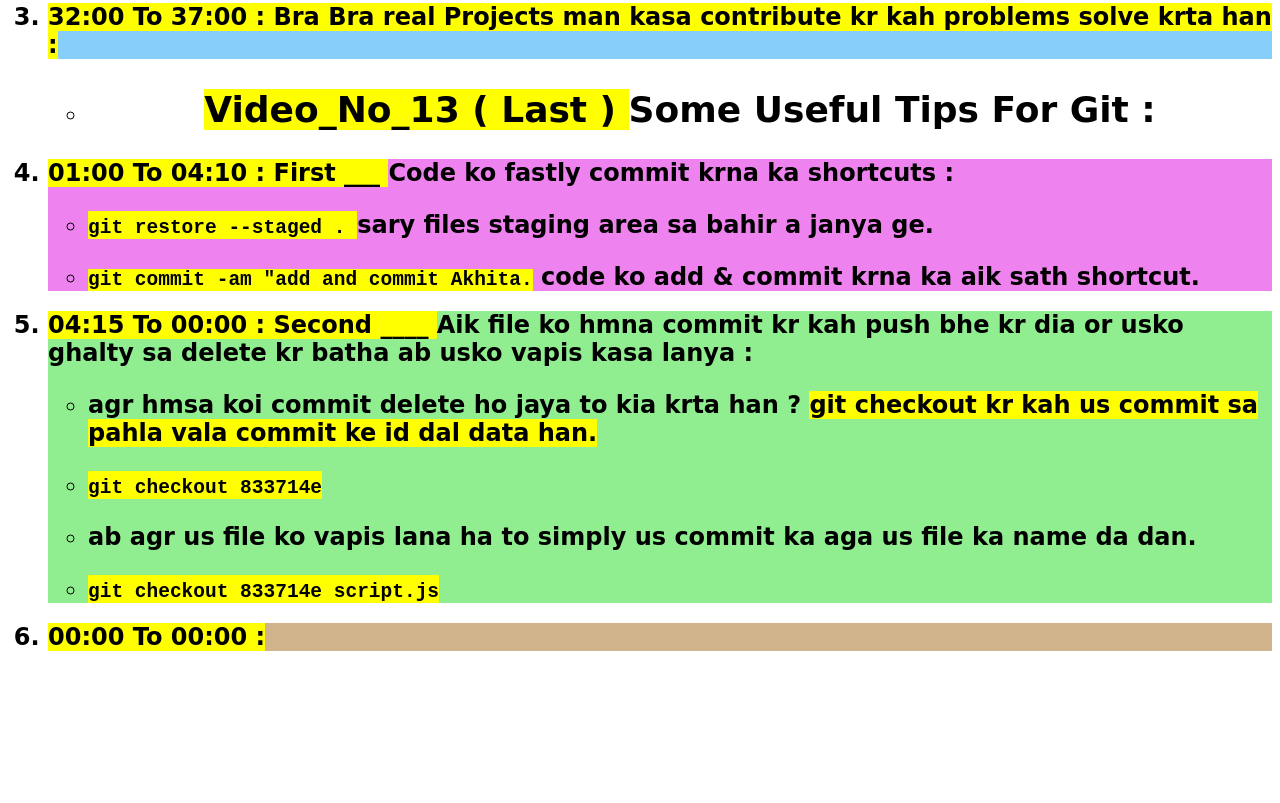
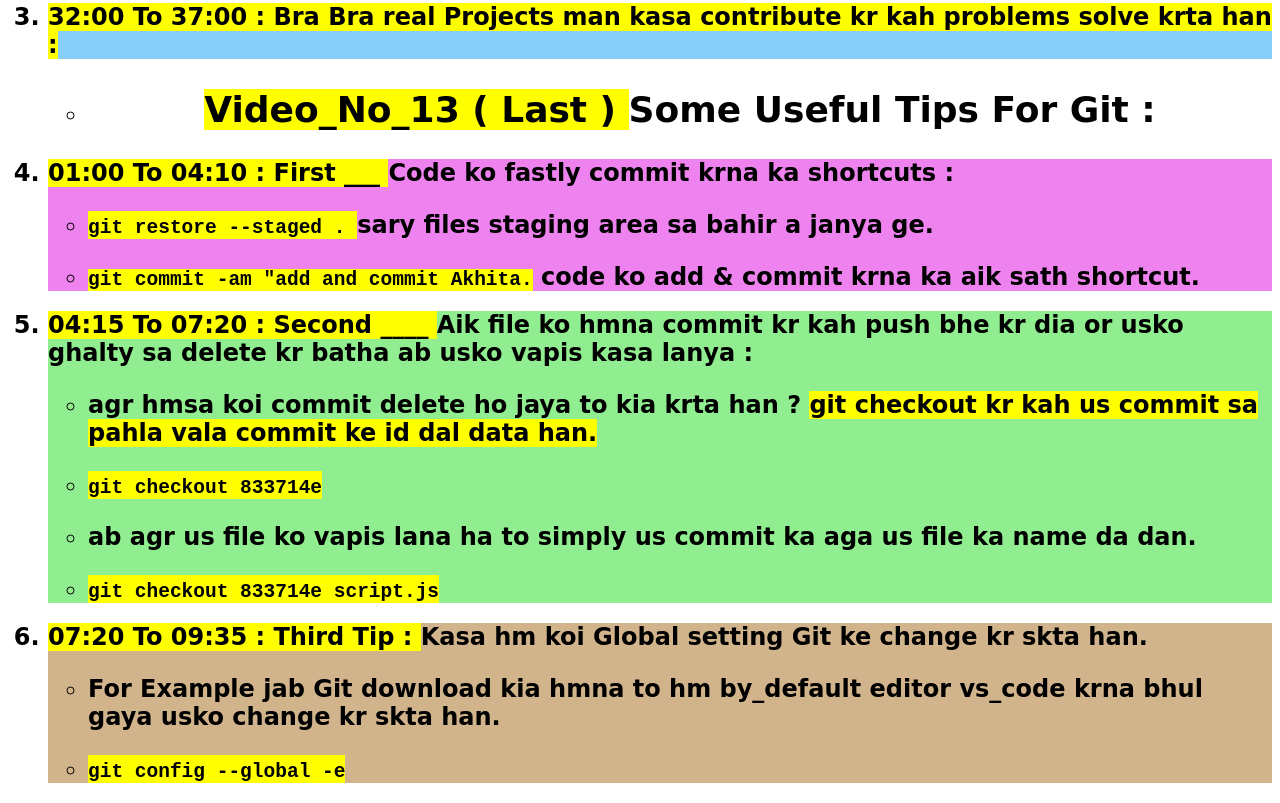
Before and after one commit to Kashifmalik-28/Video_No_12-Last-Video-of-Git-and-Git-Hub-Course-, a plain HTML site: page index.html in a window 1280 px wide. Shown: the part 733-1536 px from the top of the page. Before the commit the page ends 1404 px from the top, so only its background shows below. Drawn offline with Linux system fonts and the light colour scheme.

Commit message:
Third Tip set vs code by-Default editor for Git

```diff
--- a/index.html
+++ b/index.html
@@ -121,7 +121,7 @@
       </h2>
       <h2 style="background-color: lightgreen">
         <li>
-          <mark>04:15 To 00:00 : Second ____ </mark> Aik file ko hmna commit kr
+          <mark>04:15 To 07:20 : Second ____ </mark> Aik file ko hmna commit kr
           kah push bhe kr dia or usko ghalty sa delete kr batha ab usko vapis
           kasa lanya :
         </li>
@@ -150,7 +150,19 @@
         </ul>
       </h2>
       <h2 style="background-color: tan">
-        <li><mark>00:00 To 00:00 :</mark></li>
+        <li>
+          <mark>07:20 To 09:35 : Third Tip : </mark> Kasa hm koi Global setting
+          Git ke change kr skta han.
+        </li>
+        <ul>
+          <p>
+            <li>
+              For Example jab Git download kia hmna to hm by_default editor
+              vs_code krna bhul gaya usko change kr skta han.
+            </li>
+          </p>
+          <li><mark><code>git config --global -e</code></mark></li>
+        </ul>
       </h2>
     </ol>
   </body>
```
Also changed, not shown: 1 other file.
